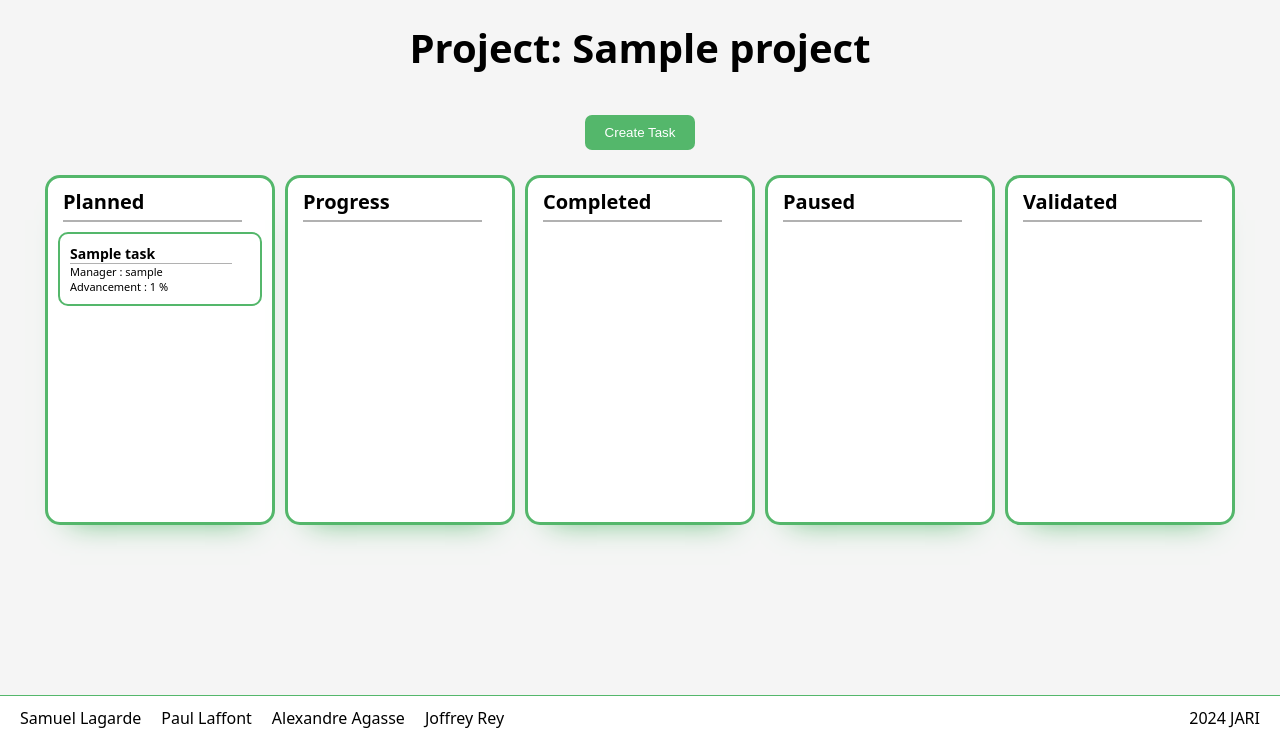
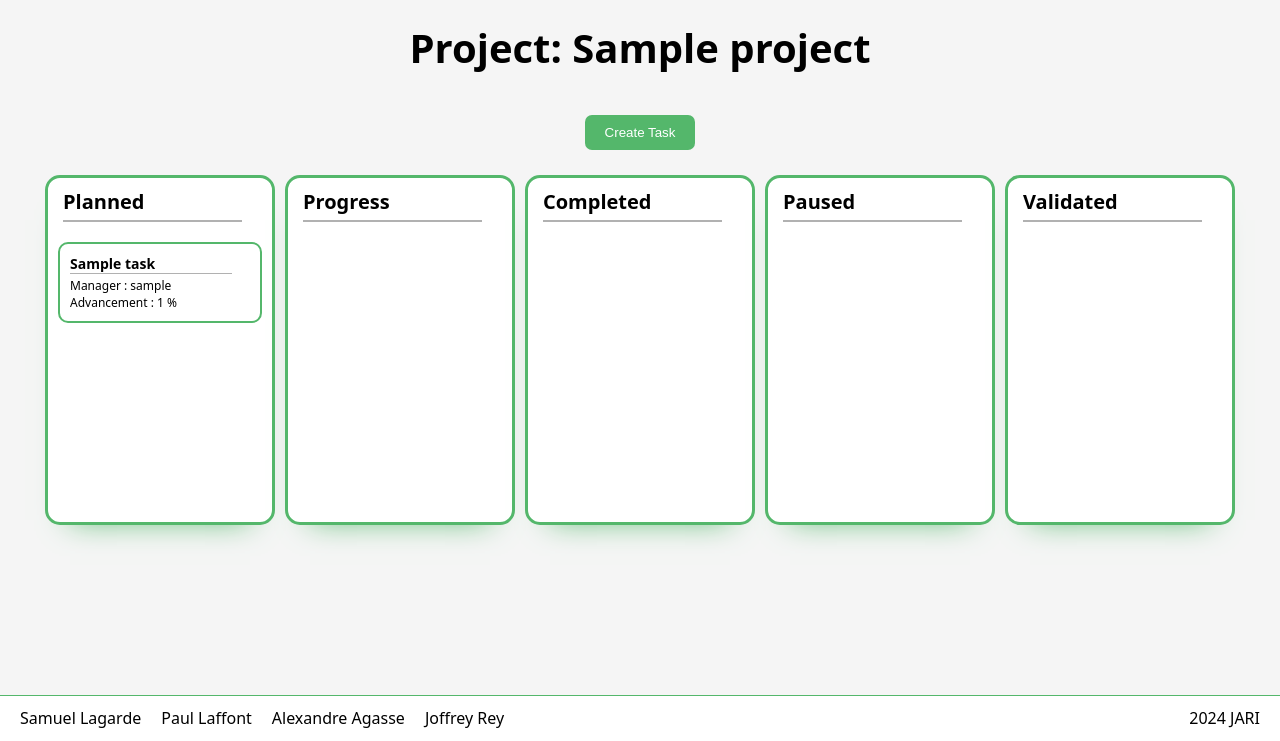
Before and after one commit to Paul31770/JARI, a Django app: page /project/1/ in a window 1280 px wide. Shown: the part 59-800 px from the top of the page. Run offline with Django 4.2, Linux system fonts and the light colour scheme; tables that the repository leaves empty hold one stand-in row (values such as "Sample post").

Commit message:
fix size

```diff
--- a/app/templates/projects/project.html
+++ b/app/templates/projects/project.html
@@ -8,9 +8,8 @@
 </a>
 <div class="drag_container">
   {% for status, tasks in all_status.items %}
-  <div class="drag_column" id="{{status}}" ondrop="drop(event)" ondragover="allowDrop(event)">
+  <div class="drag_column drag_tasks" id="{{status}}" ondrop="drop(event)" ondragover="allowDrop(event)">
     <p class="drag_p drag_s_title">{{status|capfirst}}</p>
-    <div class="drag_tasks">
     {% for task in tasks %}
     <div class="drag_task" id="{{task.title}}" draggable="true" ondragstart="drag(event)">
       <p class="drag_para drag_t_title">{{task.title}}</p>
@@ -19,7 +18,6 @@
       <p class="drag_para" id="drag_manager">Advancement : {{task.advancement}} %</p>
     </div>
     {% endfor %}
-  </div>
 </div>
   {% endfor %}
 </div>
--- a/static/css/drag.css
+++ b/static/css/drag.css
@@ -1,6 +1,6 @@
 .drag_para {
     font-weight: normal;
-    font-size: 11px;
+    font-size: 12px;
 }
 
 .drag_container {
@@ -65,4 +65,5 @@
 .drag_line {
     border-bottom: 1px solid rgb(177, 177, 177);
     width: 90%;
+    margin-bottom: 3px;
 }
```
